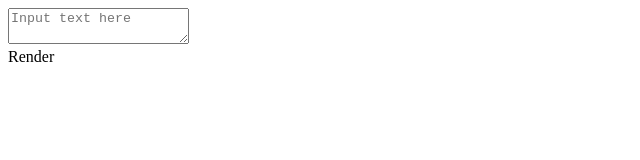
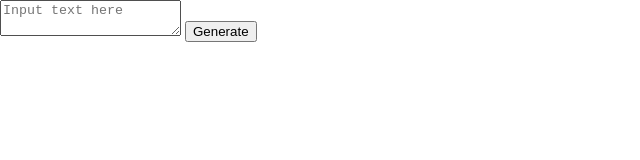
Before and after one commit to raichur/markov, a plain HTML site: page index.html in a window 1280 px wide. Shown: the whole page, without its empty margins (0-640 px from the left). Drawn offline with nearby package versions, Linux system fonts and the light colour scheme.

Commit message:
style and button

```diff
--- a/index.html
+++ b/index.html
@@ -3,10 +3,11 @@
 <head>
 	<meta charset="UTF-8">
 	<title>Markov</title>
+	<link rel="stylesheet" href="style.css">
 </head>
 <body>
 	<textarea id="input" placeholder="Input text here"></textarea>
-	<div id="render">Render</div>
+	<button id="render">Generate</button>
 	<div id="output"></div>
 	<script src="https://code.jquery.com/jquery-2.1.4.min.js"></script>
 	<script src="markov.js"></script>
--- /dev/null
+++ b/style.css
@@ -0,0 +1,6 @@
+body {
+	padding: 0;
+	margin: 0;
+	border: 0;
+	outline: 0;
+}
```
